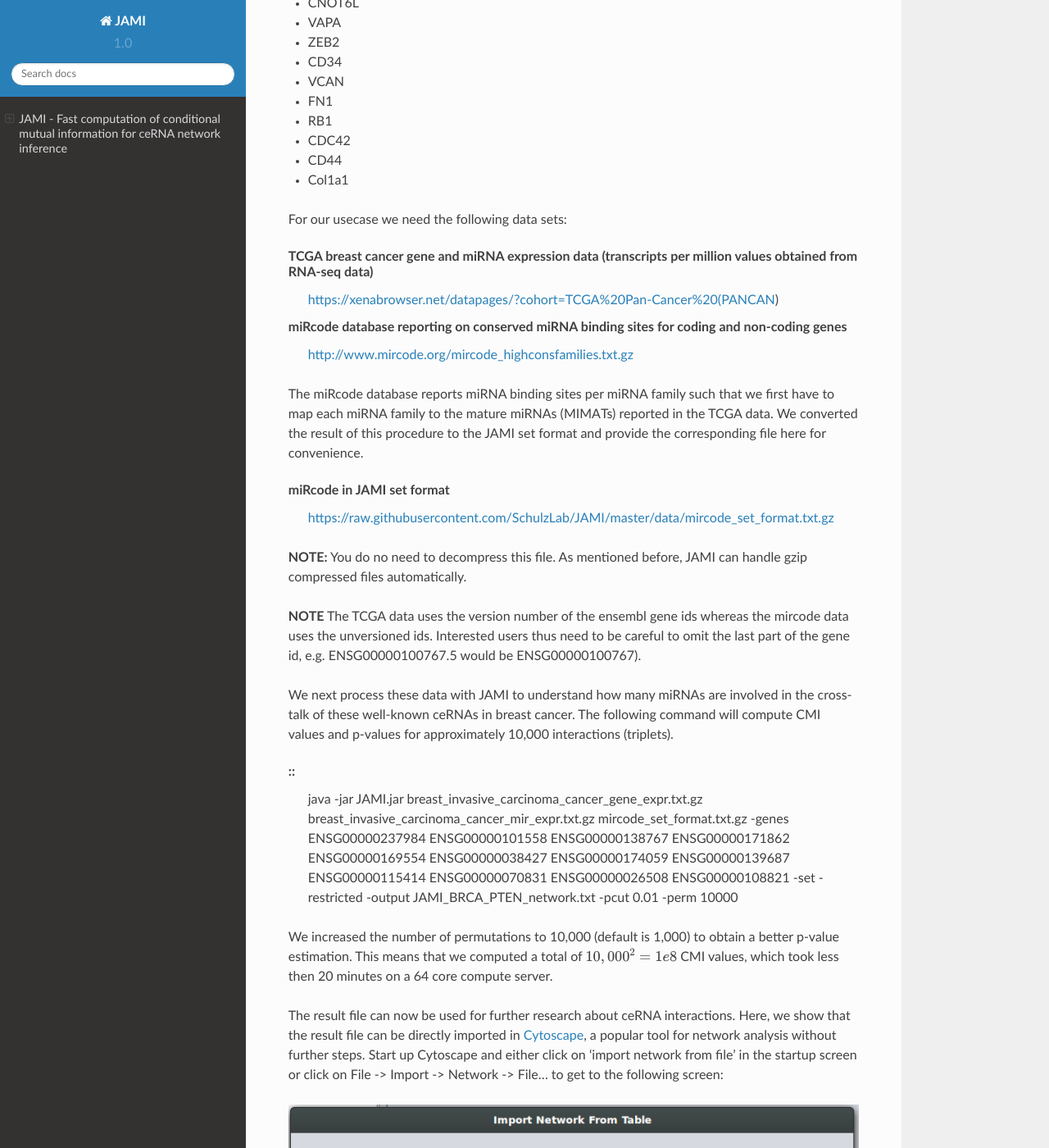
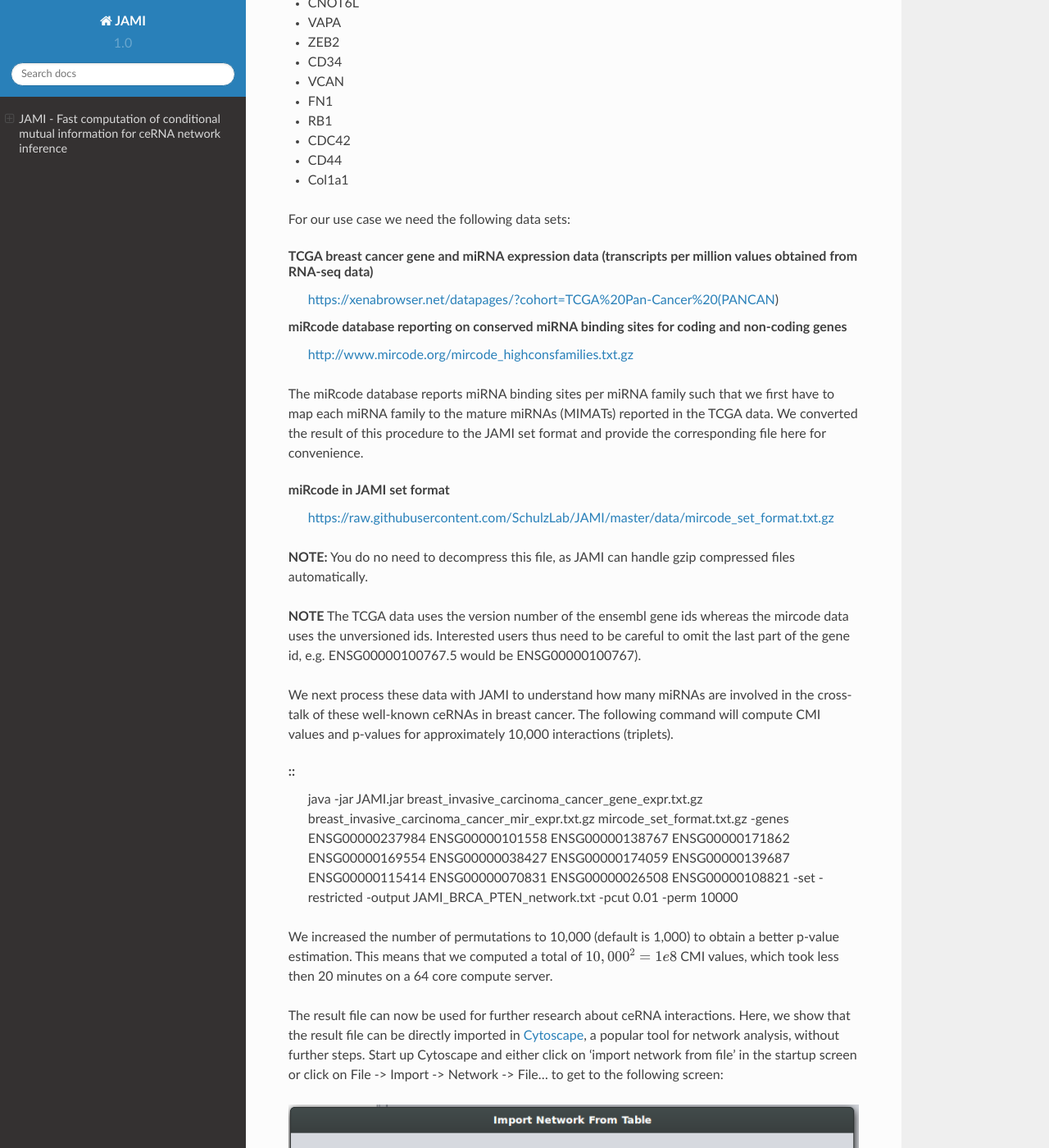
Before and after one commit to SchulzLab/JAMI, a Sphinx documentation site: the page built from docs/index.rst, in a window 1280 px wide and 1400 px high, scrolled down 7532 px. Shown: the whole window at 82% size. Built offline with Sphinx 7.4.7 and the Read the Docs theme 2.0.0, drawn with Linux system fonts in a browser that asks for light colours; some of the changed text lies outside the part shown.

Commit message:
fixed typos

```diff
--- a/docs/index.rst
+++ b/docs/index.rst
@@ -27,9 +27,9 @@
 .. math::
   I(X;Y|Z) = H(X,Z) + H(Y,Z) - H(X,Y,Z) - H(Z).
 
-where Z is a candidate gene regulating X via miRNA Z.
+where Z is a candidate gene regulating X via miRNA Y.
 
-Analogous to CUPID, we use the adaptive paritioning approach proposed by Darbellay and Valeda [Darbellay99]_ to compute CMI values via estimating the entropies. While several methods exist for estimating mutual information, Darbellay and Valeda demonstrated that their approach showed similar performance compared to parametric alternatives while having the advantage of being applicable to any kind of distribution. Darbellay and Valeda show that the mutual information of :math:`X` and :math:`Y` can be computed by recursively splitting :math:`X x Y` into four smaller rectangles until the squares are balanced, i.e. until conditional independence is achieved. In CUPID and JAMI this is extended to splitting cubes :math:`X x Y x Z` into eight smaller cubes until balance is achieved. The contribution of the individual small cubes is then summed up to obtain the final estimation of the CMI value. See [Darbellay99]_ for details.
+Analogous to CUPID, we use the adaptive paritioning approach proposed by Darbellay and Valeda [Darbellay99]_ to compute CMI values via estimating the entropies. While several methods exist for estimating mutual information, Darbellay and Valeda demonstrated that their approach showed similar performance compared to parametric alternatives while having the advantage of being applicable to any kind of distribution. Darbellay and Valeda show that the mutual information of :math:`X` and :math:`Y` can be computed by recursively splitting :math:`X * Y` into four smaller rectangles until the squares are balanced, i.e. until conditional independence is achieved. In CUPID and JAMI this is extended to splitting cubes :math:`X * Y * Z` into eight smaller cubes until balance is achieved. The contribution of the individual small cubes is then summed up to obtain the final estimation of the CMI value. See [Darbellay99]_ for details.
 
 =============
 Installation
@@ -276,7 +276,7 @@
 - CD44
 - Col1a1
 
-For our usecase we need the following data sets:
+For our use case we need the following data sets:
 
 TCGA breast cancer gene and miRNA expression data (transcripts per million values obtained from RNA-seq data)
   https://xenabrowser.net/datapages/?cohort=TCGA%20Pan-Cancer%20(PANCAN)
@@ -289,7 +289,7 @@
 miRcode in JAMI set format
  https://raw.githubusercontent.com/SchulzLab/JAMI/master/data/mircode_set_format.txt.gz
 
-**NOTE:** You do no need to decompress this file. As mentioned before, JAMI can handle gzip compressed files automatically.
+**NOTE:** You do no need to decompress this file, as JAMI can handle gzip compressed files automatically.
 
 **NOTE** The TCGA data uses the version number of the ensembl gene ids whereas the mircode data uses the unversioned ids. Interested users thus need to be careful to omit the last part of the gene id, e.g. ENSG00000100767.5 would be ENSG00000100767).
 
@@ -319,7 +319,7 @@
 
 We increased the number of permutations to 10,000 (default is 1,000) to obtain a better p-value estimation. This means that we computed a total of :math:`10,000^2 = 1e8` CMI values, which took less then 20 minutes on a 64 core compute server.
 
-The result file can now be used for further research about ceRNA interactions. Here, we show that the result file can be directly imported in `Cytoscape <http://www.cytoscape.org/>`_, a popular tool for network analysis without further steps. Start up Cytoscape and either click on 'import network from file' in the startup screen or click on File -> Import -> Network -> File... to get to the following screen:
+The result file can now be used for further research about ceRNA interactions. Here, we show that the result file can be directly imported in `Cytoscape <http://www.cytoscape.org/>`_, a popular tool for network analysis, without further steps. Start up Cytoscape and either click on 'import network from file' in the startup screen or click on File -> Import -> Network -> File... to get to the following screen:
 
 .. figure:: _static/cytoscape_import.png
 
@@ -333,7 +333,7 @@
 
   Supplemental Figure 2: JAMI inferred ceRNA network for known ceRNAs reported in [Tay2014]_.
 
-We arranged nodes according to the Figure 1 in [Tay2014]_ for facilitating a comparison but it appears that the actual ceRNA network is much denserthan what was established in the literature. Rearranging this plot in a circular fashion makes it a bit easier on the eye:
+We arranged nodes according to the Figure 1 in [Tay2014]_ for facilitating a comparison but it appears that the actual ceRNA network is much denser than what was established in the literature. Rearranging this plot in a circular fashion makes it a bit easier on the eye:
 
 .. figure:: _static/tay_et_al_circular.png
 
```
